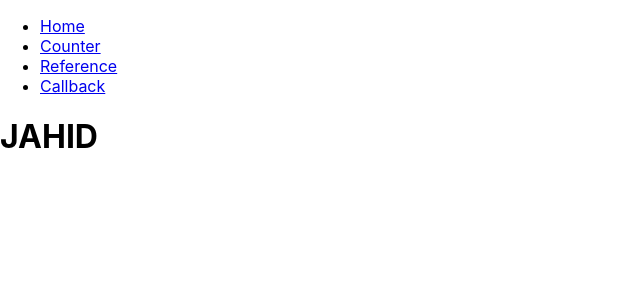
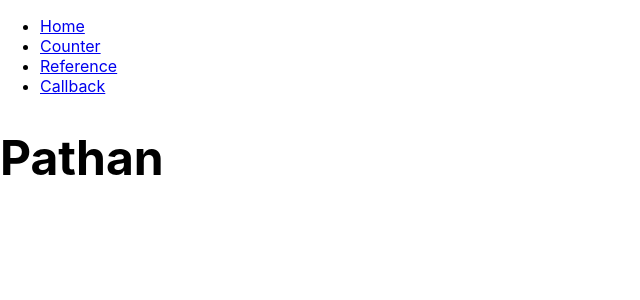
Before and after one commit to Jahid99/react-typescript-js-research, a React (Create React App) app: page /callback in a window 1280 px wide. Shown: the top 300 px of the page, without its empty margins (0-640 px from the left). Built offline with nearby package versions, Linux system fonts and the light colour scheme.

Commit message:
CallBack Reserch

```diff
--- a/src/Callback/Callback.tsx
+++ b/src/Callback/Callback.tsx
@@ -1,7 +1,12 @@
 import React, { useState } from "react";
 
-export const Callback: React.FC = ( children ) => {
-  console.log("Nice", children)
+interface Props {
+  children: ({
+  }) => JSX.Element | null;
+}
 
-  return <h1>JAHID</h1>;
+export const Callback: React.FC<Props> = ( children ) => {
+  console.log("Nice", children.children)
+
+  return <h2>{children.children(1)}</h2>;
 };
--- a/src/Callback/CallbackIndex.tsx
+++ b/src/Callback/CallbackIndex.tsx
@@ -7,16 +7,12 @@ import {
 } from "react-router-dom";
 import { Callback } from "./Callback";
 
-// props
-// hooks
-// render props
-const test = 'ok';
 const CallbackIndex: React.FC = () => {
   return (
     <div>
       <Callback>
         {(test:any) => (
-            <h2>Pathan</h2>
+            <h1>Pathan</h1>
         )}
       </Callback>
     </div>
```
